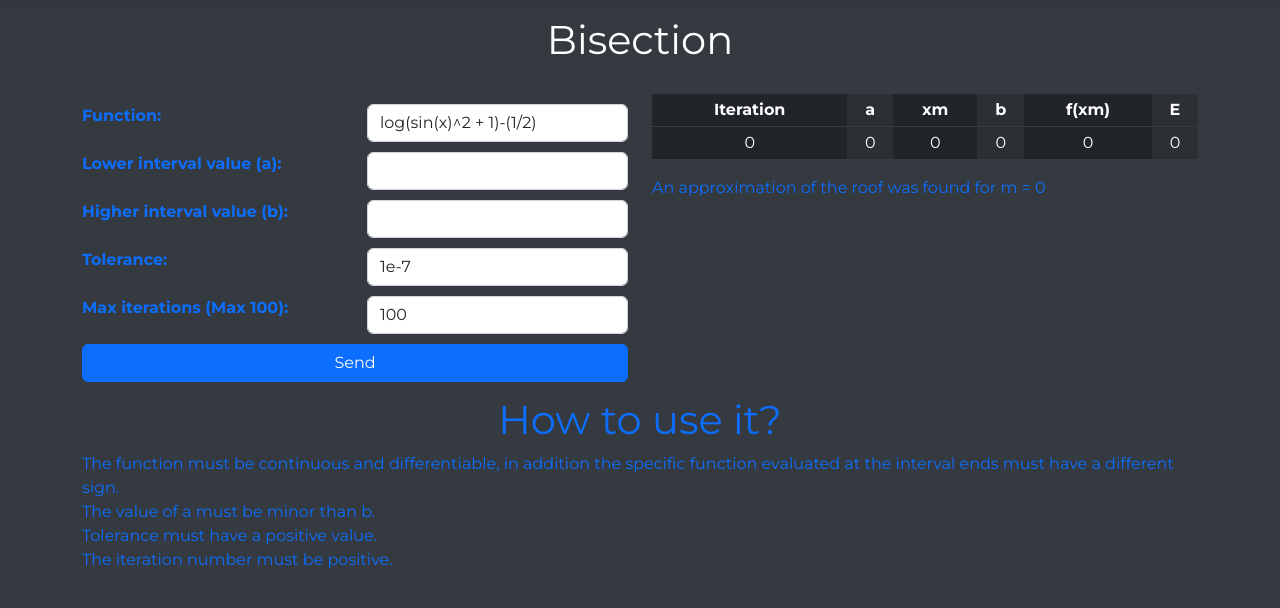
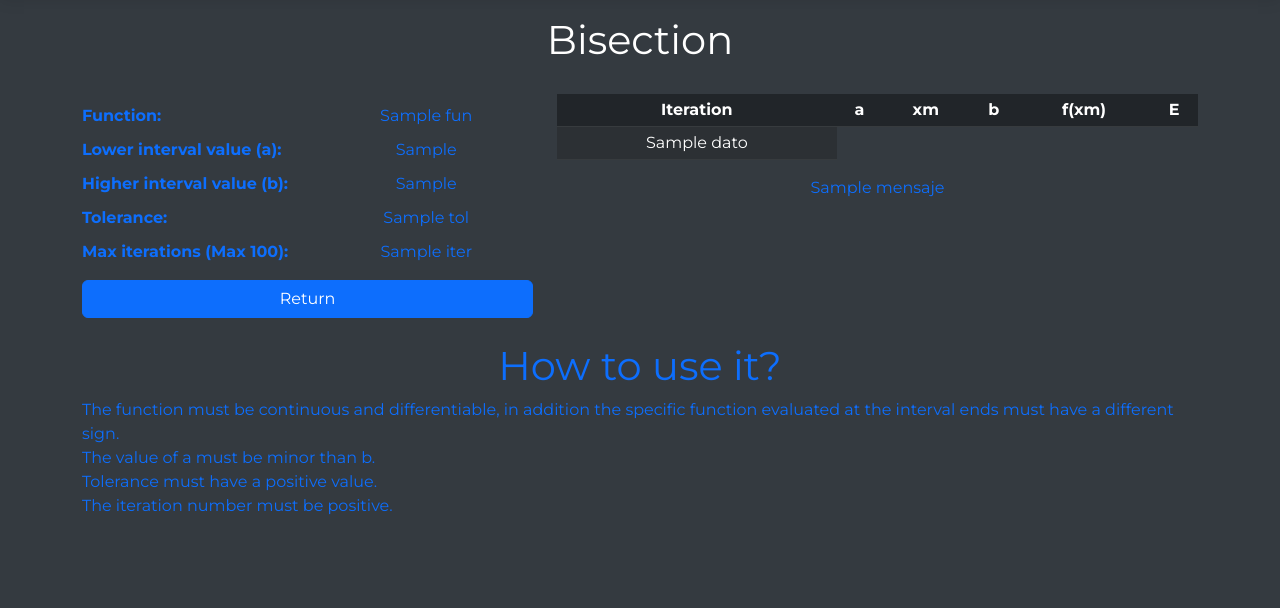
Before and after one commit to cczapatag/NumericalAnalysis, a Django app: template application/templates/bisection.html in a window 1280 px wide. Shown: the part 89-697 px from the top of the page. Run offline with Django 3.2, Linux system fonts and the light colour scheme; the template is opened without the code that fills it: most values are stand-ins (such as "Sample title", 1, 10 or a date in 2020); some libraries are stand-ins or nearby versions.

Commit message:
'update'

```diff
--- a/application/templates/bisection.html
+++ b/application/templates/bisection.html
@@ -31,48 +31,86 @@
         <div class="container">
             <h1 class="text-center text-white" style="margin-bottom: 30px;margin-top: 16px;">Bisection</h1>
             <div style="display: block;">
+                <div class="row d-flex float-none flex-row">
+                    <div class="col-lg-5" style="padding-bottom: 0px;margin: 0px;margin-bottom: 10px;">
+
+                        {% if datos %}
+                            <div style="padding-top: 0px;margin-top: 10px;margin-bottom: 10px;">
                                 <div class="row">
-                    <div class="col">
-                        <form method="post">
+                                    <div class="col-md-6 text-start"><strong>Function:</strong></div>
+                                    <div class="col-md-6 text-center">{{datos.fun}}</strong></div>
+                                </div>
+                            </div>
+                            <div style="padding-top: 0px;margin-top: 10px;margin-bottom: 10px;">
+                                <div class="row">
+                                    <div class="col-md-6 text-start"><strong>Lower interval value (a):</strong></div>
+                                    <div class="col-md-6 text-center">{{datos.a}}</strong></div>
+                                </div>
+                            </div>
+                            <div style="padding-top: 0px;margin-top: 10px;margin-bottom: 10px;">
+                                <div class="row">
+                                    <div class="col-md-6 text-start"><strong>Higher interval value (b):</strong></div>
+                                    <div class="col-md-6 text-center">{{datos.b}}</strong></div>
+                                </div>
+                            </div>
+                            <div style="padding-top: 0px;margin-top: 10px;margin-bottom: 10px;">
+                                <div class="row">
+                                    <div class="col-md-6 text-start"><strong>Tolerance:</strong></div>
+                                    <div class="col-md-6 text-center">{{datos.tol}}</strong></div>
+                                </div>
+                            </div>
+                            <div style="padding-top: 0px;margin-top: 10px;margin-bottom: 10px;">
+                                <div class="row">
+                                    <div class="col-md-6 text-start"><strong>Max iterations (Max 100):</strong></div>
+                                    <div class="col-md-6 text-center">{{datos.iter}}</strong></div>
+                                </div>
+                            </div><a class="btn btn-primary d-block w-100" role="button" style="margin-top: 16px;" href="../bisection">Return</a>
+
+                        {% else %}
+
+                            <form method="post" id="formulario">
 
                                 {% csrf_token %}
 
                                 <div style="padding-top: 0px;margin-top: 10px;margin-bottom: 10px;">
                                     <div class="row">
                                         <div class="col-md-6 text-start"><strong>Function:</strong></div>
-                                    <div class="col-md-6 text-center"><input class="form-control" type="text" value="log(sin(x)^2 + 1)-(1/2)" name="funcion"></div>
+                                        <div class="col-md-6 text-center"><input class="form-control" type="text" value="log(sin(x)^2 + 1)-(1/2)" name="funcion" required></div>
                                     </div>
                                 </div>
                                 <div style="padding-top: 0px;margin-top: 10px;margin-bottom: 10px;">
                                     <div class="row">
                                         <div class="col-md-6 text-start"><strong>Lower interval value (a):</strong></div>
-                                    <div class="col-md-6 text-center"><input class="form-control" type="number" name="intervaloA"></div>
+                                        <div class="col-md-6 text-center"><input class="form-control" type="number" name="intervaloA" value="0" required></div>
                                     </div>
                                 </div>
                                 <div style="padding-top: 0px;margin-top: 10px;margin-bottom: 10px;">
                                     <div class="row">
                                         <div class="col-md-6 text-start"><strong>Higher interval value (b):</strong></div>
-                                    <div class="col-md-6 text-center"><input class="form-control" type="number" name="intervaloB"></div>
+                                        <div class="col-md-6 text-center"><input class="form-control" type="number" name="intervaloB" value="1" required></div>
                                     </div>
                                 </div>
                                 <div style="padding-top: 0px;margin-top: 10px;margin-bottom: 10px;">
                                     <div class="row">
                                         <div class="col-md-6 text-start"><strong>Tolerance:</strong></div>
-                                    <div class="col-md-6 text-center"><input class="form-control" type="text" value="1e-7" name="tolerancia"></div>
+                                        <div class="col-md-6 text-center"><input class="form-control" type="text" value="1e-7" name="tolerancia" required></div>
                                     </div>
                                 </div>
                                 <div style="padding-top: 0px;margin-top: 10px;margin-bottom: 10px;">
                                     <div class="row">
                                         <div class="col-md-6 text-start"><strong>Max iterations (Max 100):</strong></div>
-                                    <div class="col-md-6 text-center"><input class="form-control" type="number" value="100" name="iteraciones"></div>
+                                        <div class="col-md-6 text-center"><input class="form-control" type="number" value="100" name="iteraciones" required></div>
                                     </div>
-                            </div><button class="btn btn-primary d-block w-100" type="submit">Send</button>
+                                </div><button class="btn btn-primary d-block w-100" type="submit" style="margin-top: 16px;">Send</button>
                             </form>
+
+                        {% endif %}
+
                     </div>
-                    <div class="col">
+                    <div class="col text-break d-flex flex-column" style="margin: 0px;margin-bottom: 10px;">
                         <div>
                             <div class="table-responsive text-center">
-                                <table class="table table-striped-columns table-dark table-sm">
+                                <table class="table table-striped table-dark table-sm">
                                     <thead>
                                         <tr class="text-center">
                                             <th>Iteration</th>
@@ -84,6 +122,21 @@
                                         </tr>
                                     </thead>
                                     <tbody class="text-center">
+                                        {% if resultado %}
+
+                                            {% for datos in resultado %}
+
+                                            <tr>
+                                                {% for dato in datos %}
+
+                                                    <td>{{dato}}</td>
+
+                                                {% endfor %}
+                                            </tr>
+
+                                            {% endfor %}
+
+                                        {% else %}
                                             <tr>
                                                 <td>0</td>
                                                 <td>0</td>
@@ -92,12 +145,21 @@
                                                 <td>0</td>
                                                 <td>0</td>
                                             </tr>
+                                        {% endif %}
                                     </tbody>
                                 </table>
                             </div>
                         </div>
                         <div>
-                            <p>An approximation of the roof was found for m = 0</p>
+                            {% if mensaje %}
+
+                                <p class="text-start text-sm-center">{{mensaje}}</p>
+
+                            {% else %}
+
+                                <p class="text-start text-sm-center">An approximation of the roof was found for m = 0</p>
+
+                            {% endif %}
                         </div>
                     </div>
                 </div>
@@ -107,7 +169,11 @@
                 <p>The function must be continuous and differentiable, in addition the specific function evaluated at the interval ends must have a different sign.<br>The value of a must be minor than b.<br>Tolerance must have a positive value.<br>The iteration number must be positive.</p>
             </div>
         </div>
+        <div class="container">
+            <br>
+        </div>
     </main>
+
     <script src="{% static 'assets/bootstrap/js/bootstrap.min.js' %}"></script>
     <script src="{% static 'assets/js/bs-init.js' %}"></script>
     <script src="{% static 'assets/js/baguetteBox.min.js' %}"></script>
```
Also changed, not shown: application/Biseccion.py (+80 -67 lines), application/views.py (+20 -2 lines). Lines whose indentation alone changed are shown as unchanged.
